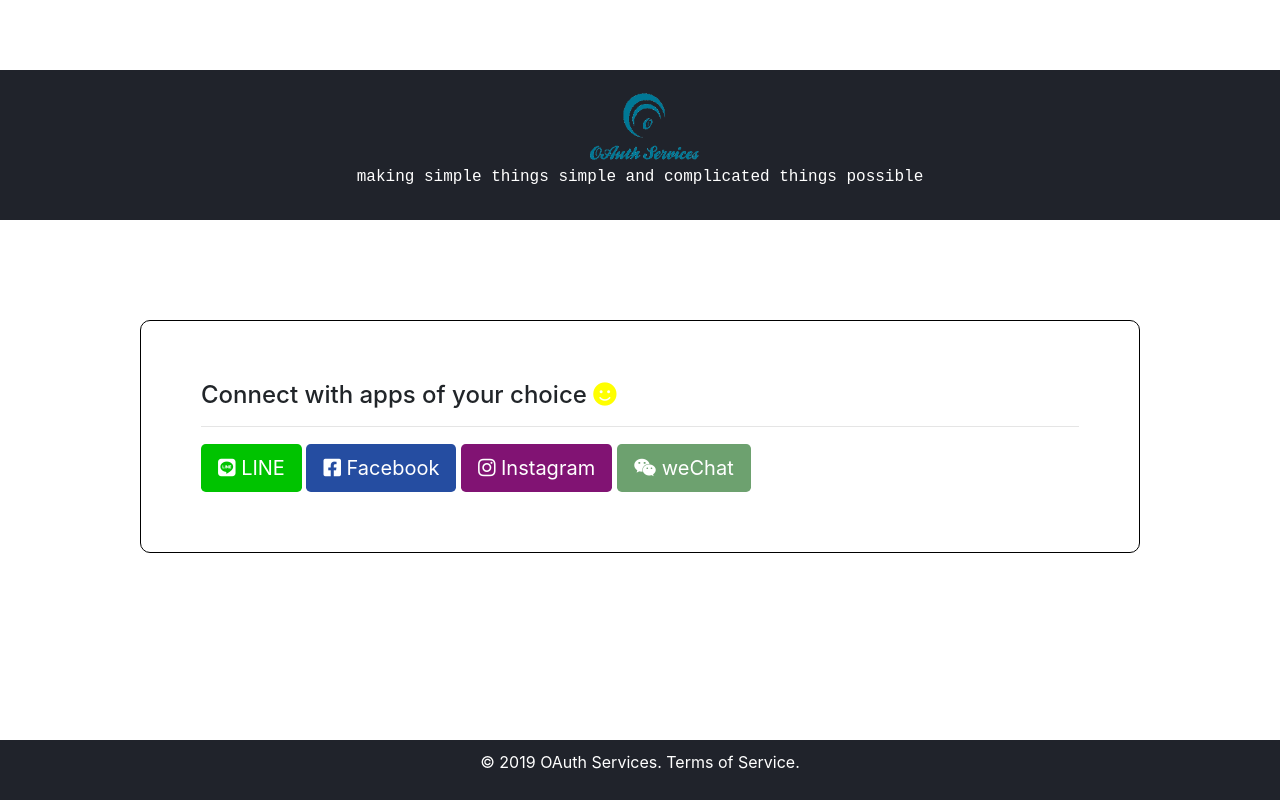
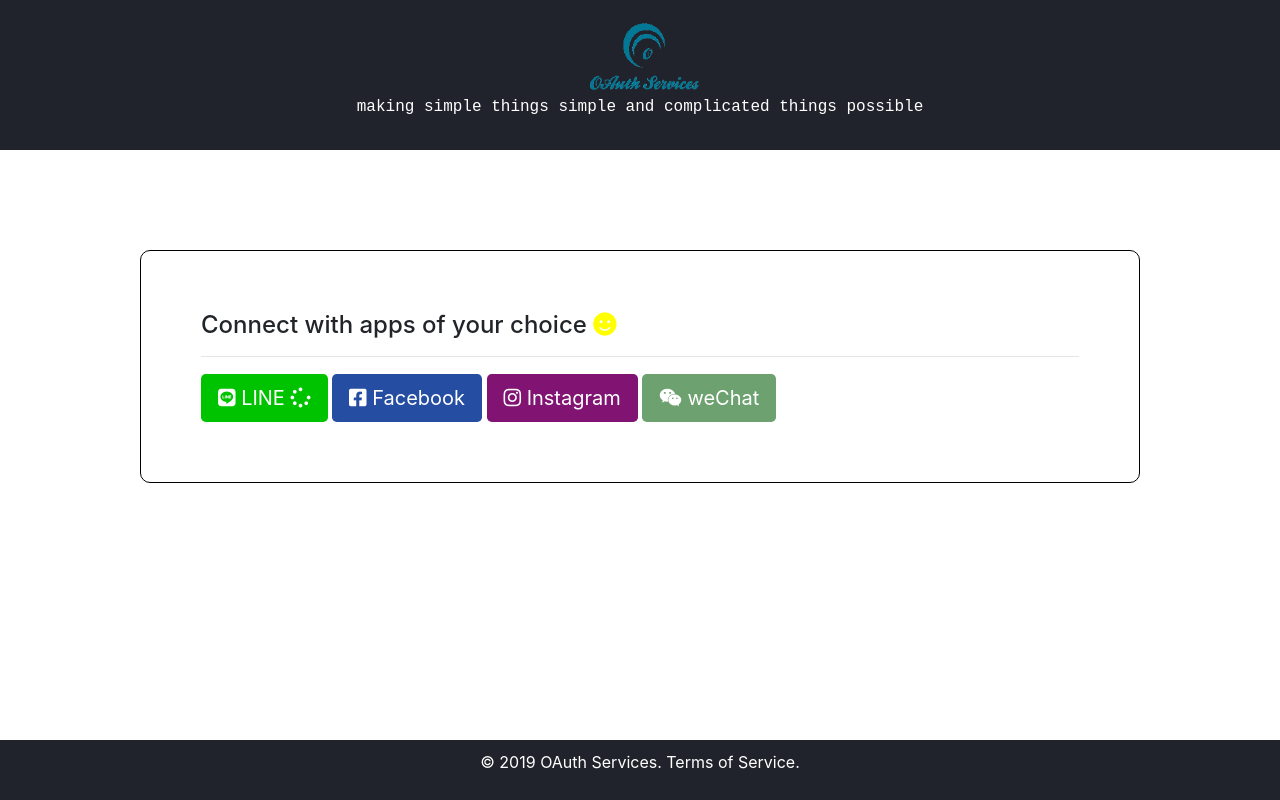
Before and after one commit to budhasanjeev/image-services, a website: page views/index.html in a window 1280 px wide. Drawn offline with Linux system fonts and the light colour scheme; files that its build step writes are made by us from their sources; files whose address does not match are found by name.

Commit message:
loading effect

```diff
--- a/public/css/index.css
+++ b/public/css/index.css
@@ -76,107 +76,3 @@
   color: #fff;
   text-align: center;
 }
-
-.lds-roller {
-  display: inline-block;
-  position: relative;
-  width: 64px;
-  height: 64px;
-}
-
-.lds-roller div {
-  animation: lds-roller 1.2s cubic-bezier(0.5, 0, 0.5, 1) infinite;
-  transform-origin: 32px 32px;
-}
-
-.lds-roller div:after {
-  content: " ";
-  display: block;
-  position: absolute;
-  width: 6px;
-  height: 6px;
-  border-radius: 50%;
-  background: #fff;
-  margin: -3px 0 0 -3px;
-}
-
-.lds-roller div:nth-child(1) {
-  animation-delay: -0.036s;
-}
-
-.lds-roller div:nth-child(1):after {
-  top: 50px;
-  left: 50px;
-}
-
-.lds-roller div:nth-child(2) {
-  animation-delay: -0.072s;
-}
-
-.lds-roller div:nth-child(2):after {
-  top: 54px;
-  left: 45px;
-}
-
-.lds-roller div:nth-child(3) {
-  animation-delay: -0.108s;
-}
-
-.lds-roller div:nth-child(3):after {
-  top: 57px;
-  left: 39px;
-}
-
-.lds-roller div:nth-child(4) {
-  animation-delay: -0.144s;
-}
-
-.lds-roller div:nth-child(4):after {
-  top: 58px;
-  left: 32px;
-}
-
-.lds-roller div:nth-child(5) {
-  animation-delay: -0.18s;
-}
-
-.lds-roller div:nth-child(5):after {
-  top: 57px;
-  left: 25px;
-}
-
-.lds-roller div:nth-child(6) {
-  animation-delay: -0.216s;
-}
-
-.lds-roller div:nth-child(6):after {
-  top: 54px;
-  left: 19px;
-}
-
-.lds-roller div:nth-child(7) {
-  animation-delay: -0.252s;
-}
-
-.lds-roller div:nth-child(7):after {
-  top: 50px;
-  left: 14px;
-}
-
-.lds-roller div:nth-child(8) {
-  animation-delay: -0.288s;
-}
-
-.lds-roller div:nth-child(8):after {
-  top: 45px;
-  left: 10px;
-}
-
-@keyframes lds-roller {
-  0% {
-    transform: rotate(0deg);
-  }
-  100% {
-    transform: rotate(360deg);
-  }
-}
--- a/public/js/client.js
+++ b/public/js/client.js
@@ -13,6 +13,7 @@
   $.ajax({
     url: 'auth',
     type: 'post',
+
     success: function(res) {
       console.log('res = '+ res);
     },
--- a/views/index.html
+++ b/views/index.html
@@ -14,8 +14,6 @@
 
     <div id="container">
 
-      <div class="lds-roller"><div></div><div></div><div></div><div></div><div></div><div></div><div></div><div></div></div>
-
       <div class="header">
         <img src="./img/logo.png" alt="OAuth Services" style="max-height: 80px">
 
@@ -30,7 +28,7 @@
           <h4>Connect with apps of your choice <i class="fas fa-smile" style="color: #ffff00"></i></h4>
           <hr style="border-bottom: 1px solid #fff">
 
-          <button class="btn btn-lg" id="btn-line"><i class="fab fa-line"></i> LINE</button>
+          <button class="btn btn-lg" id="btn-line"><i class="fab fa-line"></i> LINE <i class="fas fa-spinner"></i></button>
 
           <button class="btn btn-lg" id="btn-facebook"><i class="fab fa-facebook-square"></i> Facebook</button>
 
```
